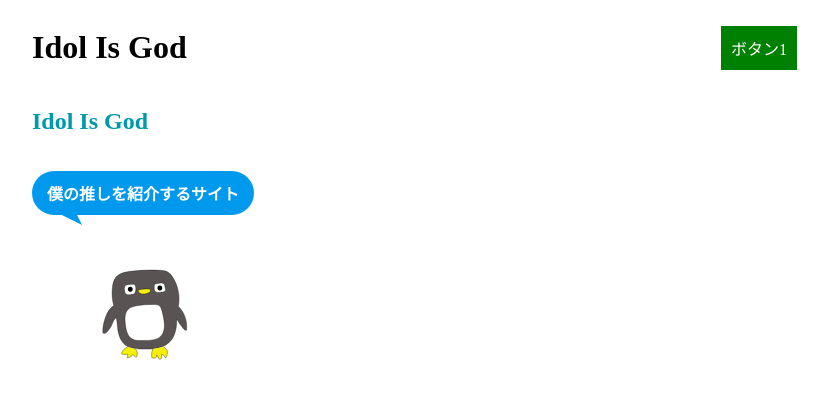
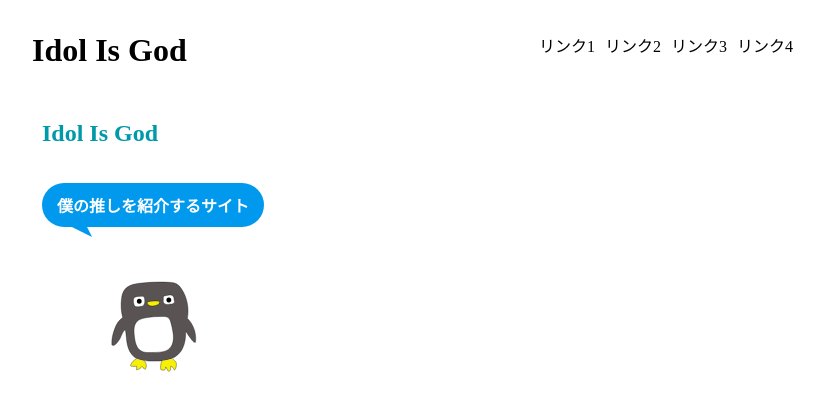
Before and after one commit to takashi0602/my-web, a Nuxt app: page / in a window 1280 px wide. Shown: the top 410 px of the page, without its empty margins (225-1053 px from the left). Built offline with nearby package versions, Linux system fonts and the light colour scheme.

Commit message:
ヘッダー 修正

```diff
--- a/assets/scss/foundation/base.scss
+++ b/assets/scss/foundation/base.scss
@@ -1 +1,23 @@
 @import "../library/variable";
+
+body {
+  margin: 0;
+  padding: 0;
+  box-sizing: border-box;
+}
+
+.material-icons {
+  font-family: 'Material Icons';
+  font-weight: normal;
+  font-style: normal;
+  font-size: 24px;
+  display: inline-block;
+  width: 1em;
+  height: 1em;
+  line-height: 1;
+  text-transform: none;
+  -webkit-font-smoothing: antialiased;
+  text-rendering: optimizeLegibility;
+  -moz-osx-font-smoothing: grayscale;
+  font-feature-settings: 'liga';
+}
--- a/assets/scss/object/common.scss
+++ b/assets/scss/object/common.scss
@@ -7,6 +7,6 @@
   padding: 0 10px;
   box-sizing: border-box;
   @include desktop(){
-    width: 786px;
+    max-width: 786px;
   }
 }
--- a/layouts/default.vue
+++ b/layouts/default.vue
@@ -1,11 +1,12 @@
 <template lang="pug">
   .st-container
     header.l-header
-      h1.c-title Idol Is God
+      h1.header-title Idol Is God
       .menu
-        label(for="menu") ボタン1
+        label(for="menu")
+          i.material-icons dehaze
         input.on-off(type="checkbox" id="menu")
-        ul
+        ul.menu-list
           li
             a(href="") リンク1
           li
@@ -17,7 +18,7 @@
     nuxt
 </template>
 
-<style lang="scss" scoped>
+<style lang="scss">
 @import "~assets/scss/foundation/base.scss";
 @import "~assets/scss/object/common.scss";
 
@@ -25,40 +26,74 @@
   position: relative;
 }
 
-.c-title {
+.header-title {
   display: inline-block;
+  margin: 0;
+  line-height: 100px;
 }
 
 .menu {
   display: inline-block;
   position: absolute;
+  top: 28px;
   right: 0;
-  top: 50%;
-  transform: translateY(-50%);
   label {
-    background: green;
-    color: #fff;
-    padding: 10px;
     display: block;
     margin: 0;
-    border: 1px solid #fff;
+    color: #000;
+    text-align: right;
+    @include desktop() {
+      display: none;
+    }
+    i {
+      font-size: 40px;
+    }
   }
   .on-off{
     display: none;
   }
-  ul {
+  &-list {
     transition: 0.5s;
     margin: 0;
     padding: 0;
     list-style: none;
     height: 0;
     overflow: hidden;
+    @include desktop() {
+      height: auto;
+    }
     li {
       padding: 5px;
+      @include desktop() {
+        display: inline-block;
+      }
+      a {
+        color: black;
+        text-decoration: none;
+      }
     }
   }
   .on-off:checked + ul{
     height: 200px;
   }
 }
+
+.menu_pc {
+  display: none;
+  @include desktop() {
+    display: inline-block;
+    position: absolute;
+    right: 0;
+    top: 50%;
+    transform: translateY(-50%);
+  }
+  .c-link {
+    display: inline-block;
+    padding-left: 10px;
+    a {
+      text-decoration: none;
+      color: black;
+    }
+  }
+}
 </style>
--- a/nuxt.config.js
+++ b/nuxt.config.js
@@ -10,7 +10,8 @@ module.exports = {
       { hid: 'description', name: 'description', content: 'Nuxt.js project' }
     ],
     link: [
-      { rel: 'icon', type: 'image/x-icon', href: '/favicon.ico' }
+      { rel: 'icon', type: 'image/x-icon', href: '/favicon.ico' },
+      { rel: 'stylesheet', href: 'https://fonts.googleapis.com/icon?family=Material+Icons' }
     ]
   },
   /*
```
